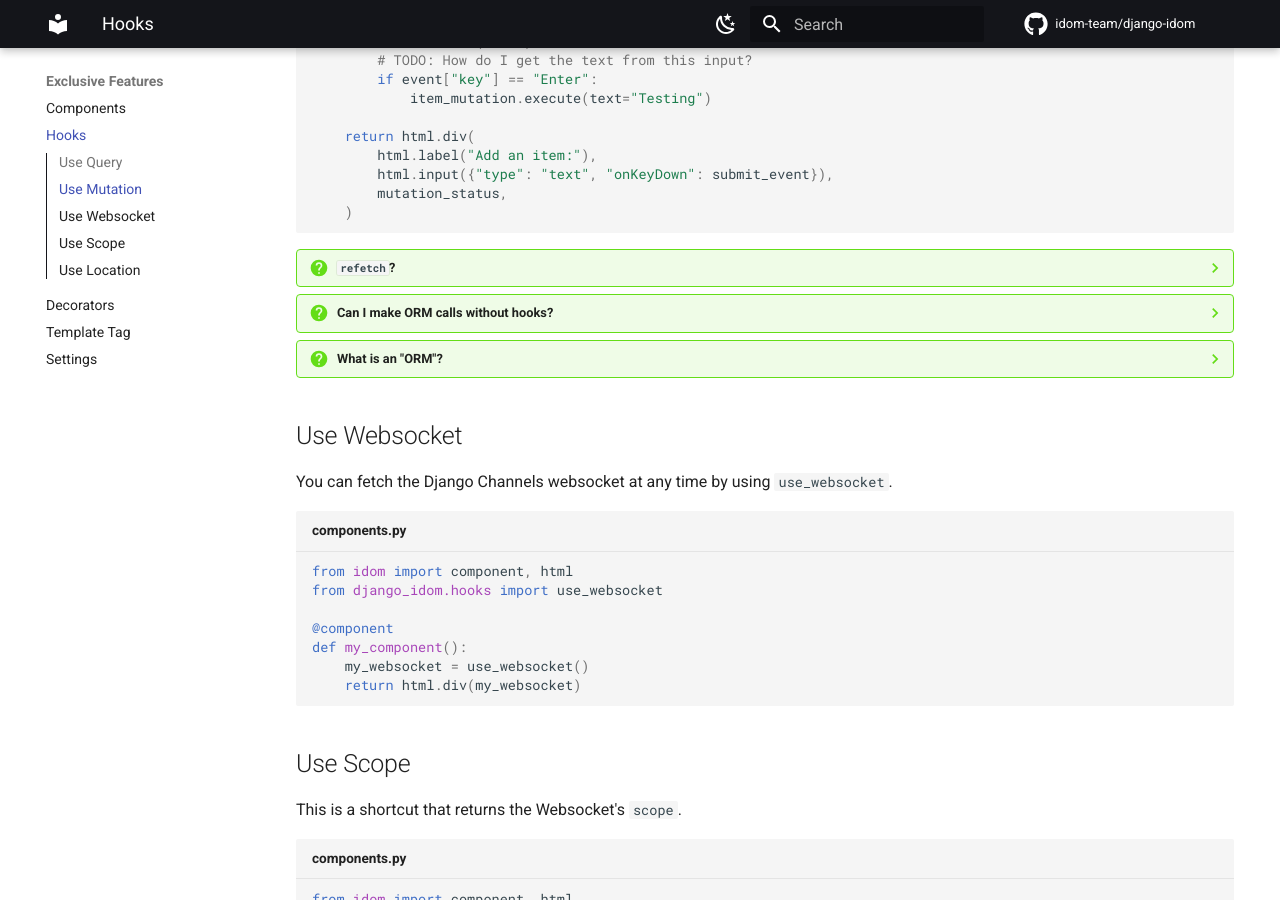
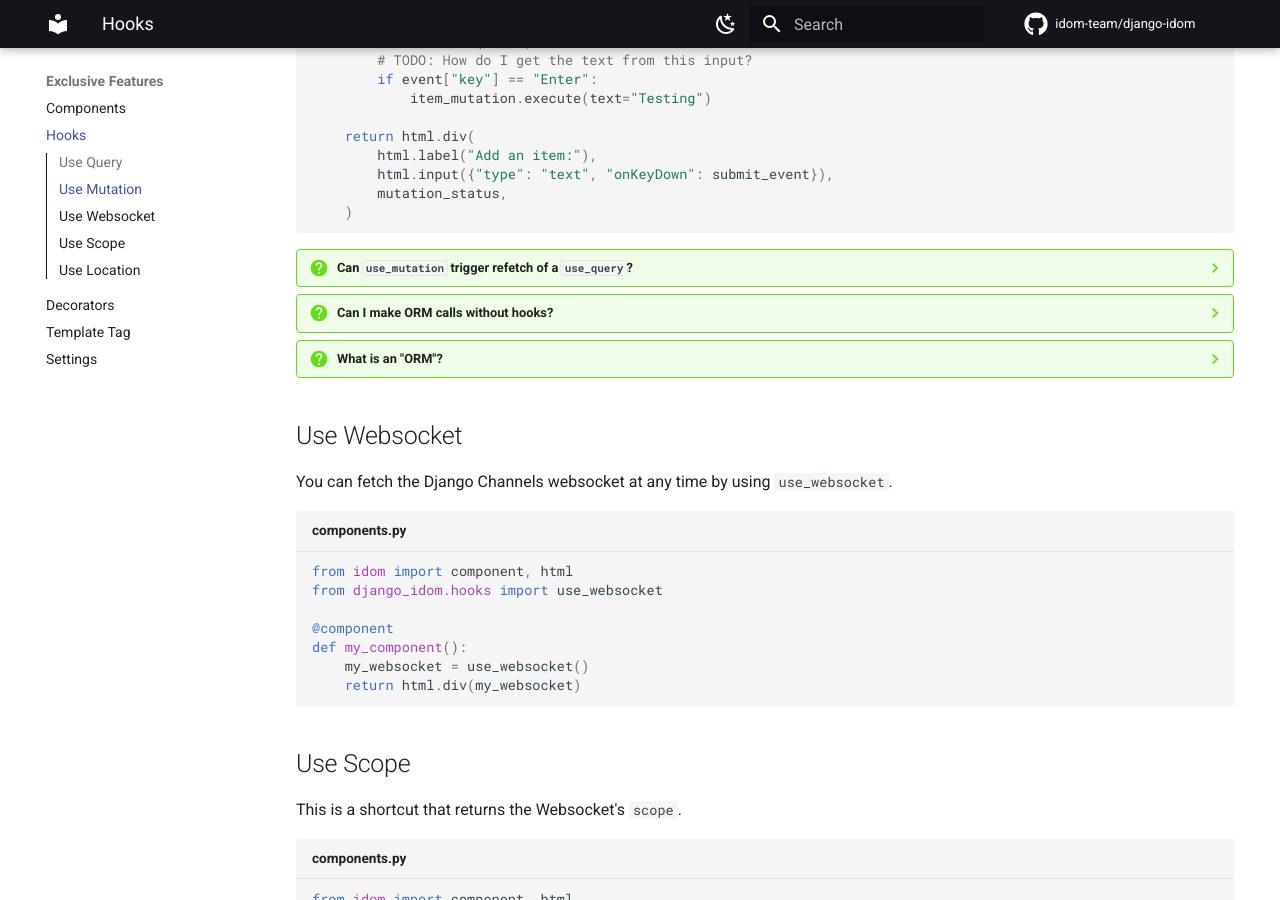
Before and after one commit to reactive-python/reactpy-django, an MkDocs documentation site: the page built from docs/features/hooks.md, in a window 1280 px wide and 900 px high, scrolled down 1461 px. Built offline with MkDocs 1.6.1 and Material for MkDocs 9.7.7, drawn with Linux system fonts in a browser that asks for light colours; comment, search, counter and statistics services are not loaded; part of the change alters nothing that is shown.

Commit message:
Can `use_mutation` trigger refetch of a `use_query`

````diff
--- a/docs/features/hooks.md
+++ b/docs/features/hooks.md
@@ -97,9 +97,53 @@ The `use_mutation` hook is used to modify ORM objects.
         text = models.CharField(max_length=255)
     ```
 
-??? question "`refetch`?"
+??? question "Can `use_mutation` trigger refetch of a `use_query`?"
 
-    Need to figure out what refetch does before writing this question
+    Yes, `use_mutation` can queue a refetch of a `use_query` via the `refetch=...` argument.
+
+    In the example below, please note that any `use_query` hooks that use the `get_items` hook will be refetched upon a successful mutation.
+
+    ```python title="components.py"
+    from example_project.my_app.models import TodoItem
+    from idom import component, html
+    from django_idom.hooks import use_mutation
+
+    def get_items():
+        return TodoItem.objects.all()
+
+    def add_item(text: str):
+        TodoItem(text=text).save()
+
+    @component
+    def todo_list():
+        item_query = use_query(get_items)
+        if item_query.loading:
+            rendered_items = html.h2("Loading...")
+        elif item_query.error:
+            rendered_items = html.h2("Error when loading!")
+        else:
+            rendered_items = html.ul(html.li(item, key=item) for item in item_query.data)
+
+        item_mutation = use_mutation(add_item, refetch=get_items)
+        if item_mutation.loading:
+            mutation_status = html.h2("Adding...")
+        elif item_mutation.error:
+            mutation_status = html.h2("Error when adding!")
+        else:
+            mutation_status = ""
+
+        def submit_event(event):
+            # TODO: How do I get the text from this input?
+            if event["key"] == "Enter":
+                item_mutation.execute(text="Testing")
+
+        return html.div(
+            html.label("Add an item:"),
+            html.input({"type": "text", "onKeyDown": submit_event}),
+            mutation_status,
+            rendered_items,
+        )
+    ```
 
 ??? question "Can I make ORM calls without hooks?"
 
````
